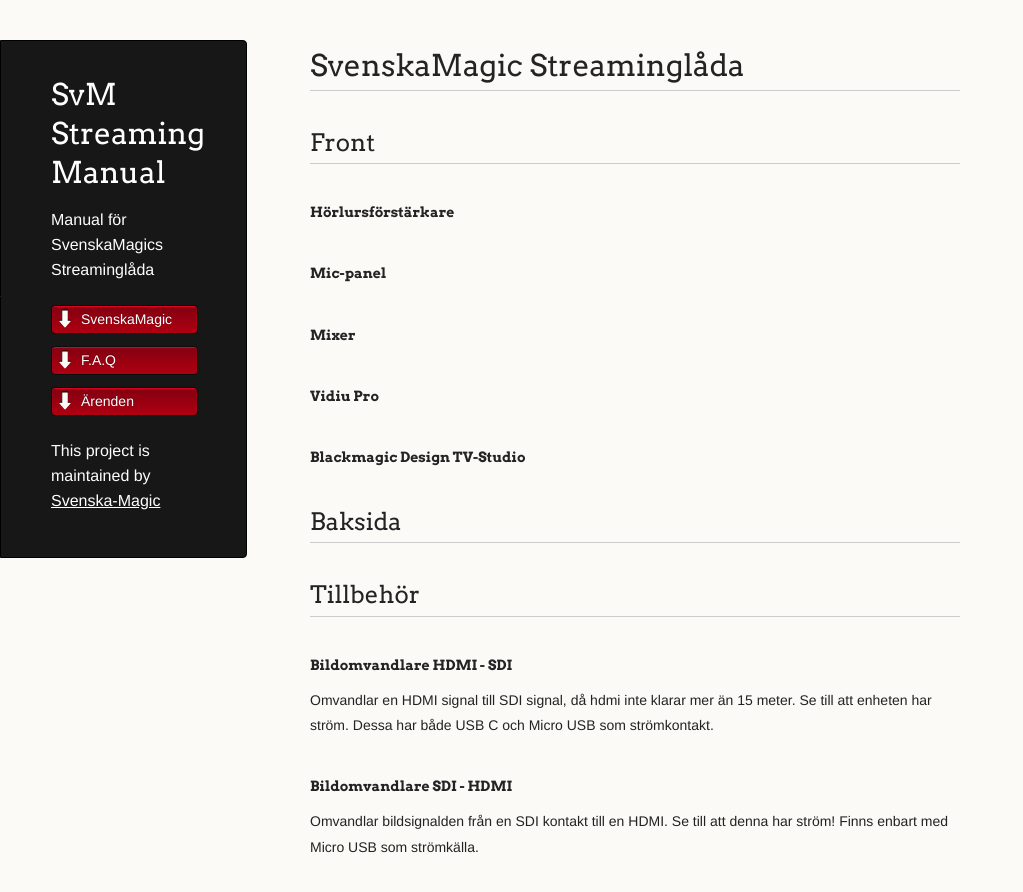
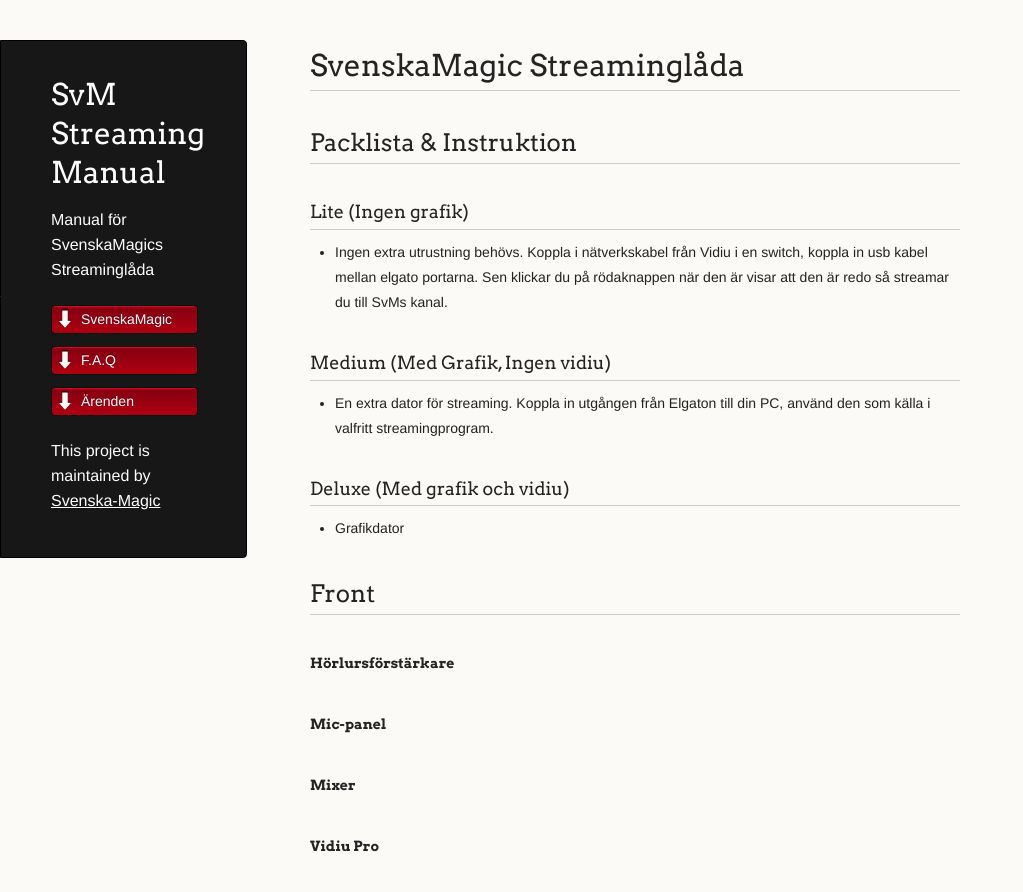
Before and after one commit to Svenska-Magic/StreamingManual, a Jekyll site: the page built from index.md, in a window 1280 px wide and 900 px high. Shown: the top 892 px of the window, without its empty margins (0-1023 px from the left). Built offline with Jekyll 4.4.1, drawn with Linux system fonts in a browser that asks for light colours; our own code applies the rules of GitHub Pages for plain Markdown files.

Commit message:
Update index.md

```diff
--- a/index.md
+++ b/index.md
@@ -2,6 +2,17 @@
 layout: default
 ---
 # SvenskaMagic Streaminglåda
+## Packlista & Instruktion
+### Lite (Ingen grafik)
+- Ingen extra utrustning behövs.
+Koppla i nätverkskabel från Vidiu i en switch, koppla in usb kabel mellan elgato portarna. Sen klickar du på rödaknappen när den är visar att den är redo så streamar du till SvMs kanal.
+
+### Medium (Med Grafik, Ingen vidiu)
+- En extra dator för streaming.
+Koppla in utgången från Elgaton till din PC, använd den som källa i valfritt streamingprogram.
+
+### Deluxe (Med grafik och vidiu)
+- Grafikdator
 
 ## Front
 #### Hörlursförstärkare
```
